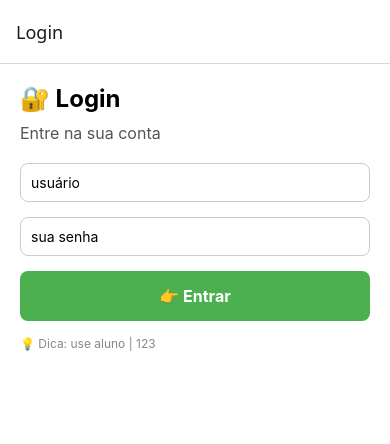
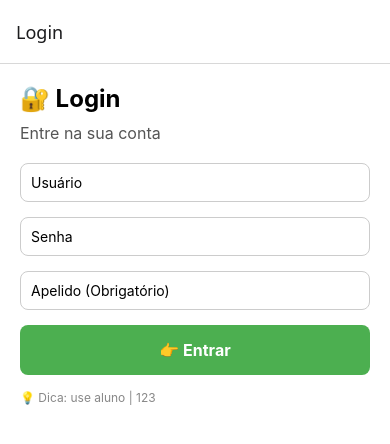
Before and after one commit to JuanMOLopes/ribeirense-projeto-react-native, a React Native app: screen /TelaLogin in a window 390 px wide. Shown: the top 444 px of the page. Built offline with nearby package versions, Linux system fonts and the light colour scheme.

Commit message:
Update TelaLogin.js

```diff
--- a/screens/TelaLogin.js
+++ b/screens/TelaLogin.js
@@ -5,23 +5,45 @@ import {
   TextInput, // Campo de entrada de texto
   TouchableOpacity, // respondam a toques -> animação que reduz a opacidade
   StyleSheet,
+  Alert,
   Modal, // Componente para exibir janelas modais
-  ActivityIndicator
+  ActivityIndicator,
 } from 'react-native';
 
-function TelaLogin({ navigation }) { // para navegação entre telas
+// Importa a biblioteca AsyncStorage.
+import AsyncStorage from '@react-native-async-storage/async-storage';
+
+function TelaLogin({ navigation }) {
+  // para navegação entre telas
 
   const [usuario, setUsuario] = useState('');
   const [senha, setSenha] = useState('');
+  const [apelido, setApelido] = useState('');
   const [mensagemModal, setMensagemModal] = useState('');
   const [loginConcluido, setLoginConcluido] = useState(false);
   const [loading, setLoading] = useState(false); // Estado para o ActivityIndicator
+
+  // Função para salvar os dados no AsyncStorage
+  const salvarDados = async () => {
+    try {
+      // Cria um objeto com os dados
+      const dados = {usuario, senha, apelido};
+      // Converte o objeto para uma string (JSON.stringify)
+      const dadosEmString = JSON.stringify(dados);
+      // Salva a string no AsyncStorage com a chave 'dadosDoUsuario'
+      await AsyncStorage.setItem('dadosDoUsuario', dadosEmString);
+      Alert.alert('Sucesso', 'Dados salvos com sucesso!');
+    } catch (e) {
+      Alert.alert('Erro', 'Falha ao salvar dados.');
+      console.error(e);
+    }
+  };
 
   const usuarioValido = [
     {
       senha: '123',
       usuario: 'aluno',
-    }
+    },
   ];
 
   // Função que vai validar o login , se os campos não forem preenchidos, vai aparecer a mensagem definida
@@ -33,9 +55,8 @@ function TelaLogin({ navigation }) { // para navegação entre telas
 
     // Procura se existe um usuário que bate com os dados digitados
     const usuarioEncontrado = usuarioValido.find(
-      user => user.usuario === usuario && user.senha === senha
+      (user) => user.usuario === usuario && user.senha === senha
     );
-
 
     // Se encontrou o usuário válido
     if (usuarioEncontrado) {
@@ -44,9 +65,12 @@ function TelaLogin({ navigation }) { // para navegação entre telas
       const dadosParaEnviar = {
         usuario: {
           ...usuarioEncontrado, // copia os dados do usuário
-          senha: undefined // remove a senha por segurança
+          senha: undefined, // remove a senha por segurança
         },
       };
+
+      // chama a função para salvar os dados no asyncstorage
+      salvarDados();
 
       // Define a mensagem de sucesso no modal
       setMensagemModal('✅ Login concluído');
@@ -72,7 +96,7 @@ function TelaLogin({ navigation }) { // para navegação entre telas
 
       <TextInput
         style={estilos.input}
-        placeholder="usuário"
+        placeholder="Usuário"
         value={usuario}
         onChangeText={setUsuario}
         keyboardType="email-address"
@@ -80,38 +104,44 @@ function TelaLogin({ navigation }) { // para navegação entre telas
 
       <TextInput
         style={estilos.input}
-        placeholder="sua senha"
+        placeholder="Senha"
         value={senha}
         onChangeText={setSenha}
         secureTextEntry // Oculta caracteres
+      />
+
+      <TextInput
+        style={estilos.input}
+        placeholder="Apelido (Obrigatório)"
+        value={apelido}
+        onChangeText={setApelido}
       />
 
       <TouchableOpacity style={estilos.botaoLogin} onPress={realizarLogin}>
         <Text style={estilos.textoBotaoLogin}>👉 Entrar</Text>
       </TouchableOpacity>
 
-      <Text style={estilos.dicaLogin}>
-        💡 Dica: use aluno | 123
-      </Text>
+      <Text style={estilos.dicaLogin}>💡 Dica: use aluno | 123</Text>
 
-      <Modal
-        transparent
-        animationType="fade"
-        visible={!!mensagemModal}
-      >
+      <Modal transparent animationType="fade" visible={!!mensagemModal}>
         <View style={estilos.modalContainer}>
           <View style={estilos.modalBox}>
             <Text style={estilos.modalTexto}>{mensagemModal}</Text>
 
             {/* se `loading` for true mostra o carregamento*/}
-            {loading && <ActivityIndicator size="large" color="#4CAF50" style={{ marginTop: 10 }} />}
-
+            {loading && (
+              <ActivityIndicator
+                size="large"
+                color="#4CAF50"
+                style={{ marginTop: 10 }}
+              />
+            )}
 
             {/* Botão Fechar só aparece se login não foi concluído */}
             {!loginConcluido && (
               <TouchableOpacity
                 style={estilos.modalBotao}
-                onPress={() => setMensagemModal('')}  // Fecha o modal
+                onPress={() => setMensagemModal('')} // Fecha o modal
               >
                 <Text style={estilos.modalBotaoTexto}>Fechar</Text>
               </TouchableOpacity>
@@ -124,71 +154,56 @@ function TelaLogin({ navigation }) { // para navegação entre telas
 }
 
 const estilos = StyleSheet.create({
-  container:
-  { flex: 1,
-   padding: 20,
-   backgroundColor: '#fff' },
+  container: { flex: 1, padding: 20, backgroundColor: '#fff' },
 
-  titulo:
-   { fontSize: 24,
-    fontWeight: 'bold',
-     marginBottom: 10 },
+  titulo: { fontSize: 24, fontWeight: 'bold', marginBottom: 10 },
 
-  subtitulo:
-   { fontSize: 16,
-   color: '#555',
-    marginBottom: 20 },
+  subtitulo: { fontSize: 16, color: '#555', marginBottom: 20 },
 
-  input:
-   { borderWidth: 1,
+  input: {
+    borderWidth: 1,
     borderColor: '#ccc',
     borderRadius: 8,
     padding: 10,
-       marginBottom: 15 },
+    marginBottom: 15,
+  },
 
-  botaoLogin:
-   { backgroundColor: '#4CAF50',
+  botaoLogin: {
+    backgroundColor: '#4CAF50',
     padding: 15,
     borderRadius: 8,
-     alignItems: 'center' },
+    alignItems: 'center',
+  },
 
-  textoBotaoLogin:
-   { color: '#fff',
-    fontSize: 16,
-     fontWeight: 'bold' },
+  textoBotaoLogin: { color: '#fff', fontSize: 16, fontWeight: 'bold' },
 
-  dicaLogin:
-   { marginTop: 15,
-   fontSize: 12,
-    color: '#888' },
+  dicaLogin: { marginTop: 15, fontSize: 12, color: '#888' },
 
-  modalContainer:
-   { flex: 1,
+  modalContainer: {
+    flex: 1,
     justifyContent: 'center',
     alignItems: 'center',
-     backgroundColor: 'rgba(0,0,0,0.5)' },
+    backgroundColor: 'rgba(0,0,0,0.5)',
+  },
 
-  modalBox:
-   { backgroundColor: '#fff',
+  modalBox: {
+    backgroundColor: '#fff',
     padding: 20,
     borderRadius: 10,
-     alignItems: 'center'
-     , minWidth: '70%' },
+    alignItems: 'center',
+    minWidth: '70%',
+  },
 
-  modalTexto:
-   { fontSize: 16,
-   marginBottom: 15,
-   textAlign: 'center' },
+  modalTexto: { fontSize: 16, marginBottom: 15, textAlign: 'center' },
 
-  modalBotao:
-   { backgroundColor: '#4CAF50',
+  modalBotao: {
+    backgroundColor: '#4CAF50',
     paddingHorizontal: 20,
     paddingVertical: 10,
-     borderRadius: 8 },
+    borderRadius: 8,
+  },
 
-  modalBotaoTexto:
-   { color: '#fff',
-    fontWeight: 'bold' }
+  modalBotaoTexto: { color: '#fff', fontWeight: 'bold' },
 });
 
 export default TelaLogin;
```
Lines whose indentation alone changed are shown as unchanged.
